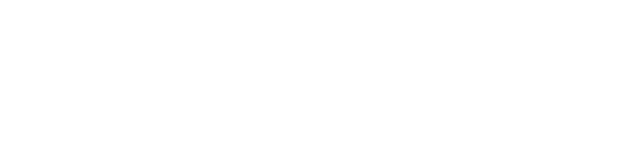
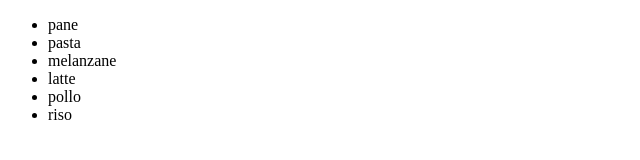
Before and after one commit to claudiuhuhulia/js-lista-spesa, a plain HTML site: page index.html in a window 1280 px wide. Shown: the whole page, without its empty margins (0-640 px from the left). Drawn offline with Linux system fonts and the light colour scheme.

Commit message:
ciclo_for

```diff
--- a/index.html
+++ b/index.html
@@ -9,5 +9,9 @@
 </head>
 <body>
 
+    <div id="spesa">
+
+    </div>
+
 </body>
 </html>
--- a/main.js
+++ b/main.js
@@ -1 +1,19 @@
 console.log('js-ok')
+
+const shop = ['pane','pasta','melanzane','latte','pollo','riso'];
+const shoplist = document.getElementById('spesa');
+
+
+let ElementList = '<ul>';
+
+
+for(i=0 ; i < shop.length; i++){
+
+
+    ElementList += `<li> ${shop[i]} </li>`
+
+}
+
+ElementList += '</ul>';
+
+shoplist.innerHTML= ElementList;
```
